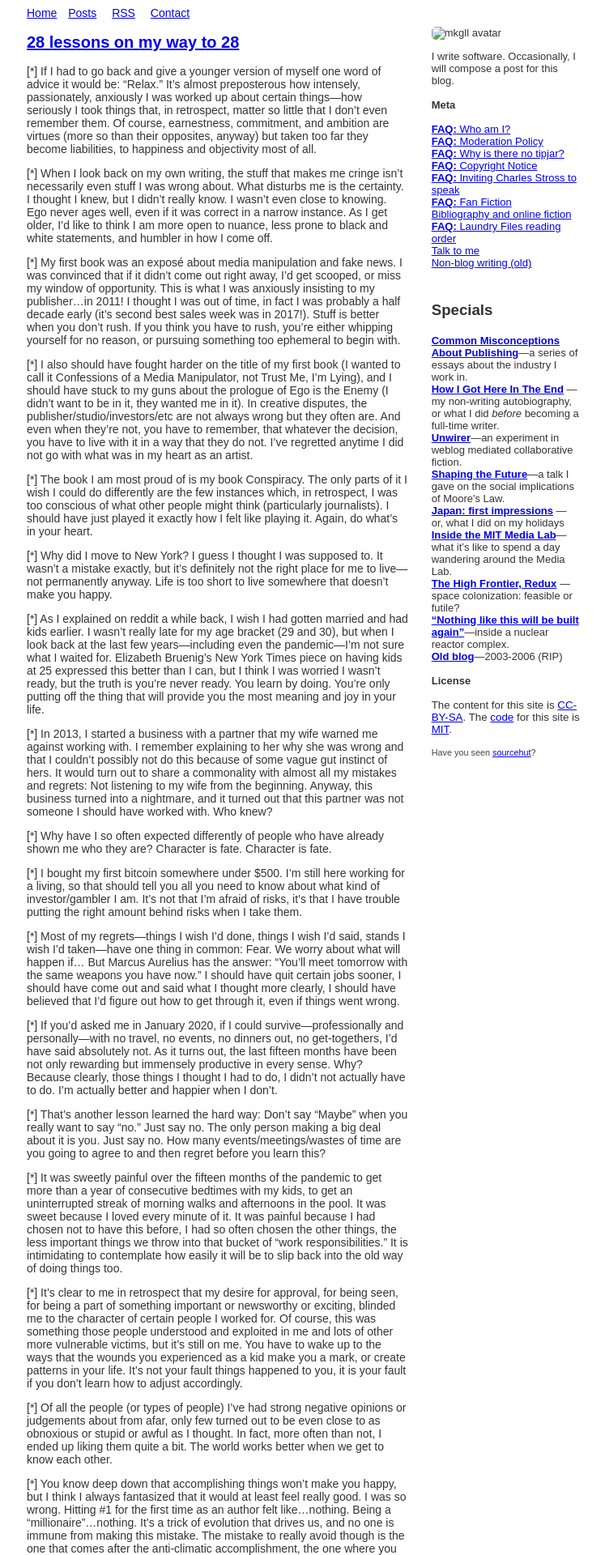
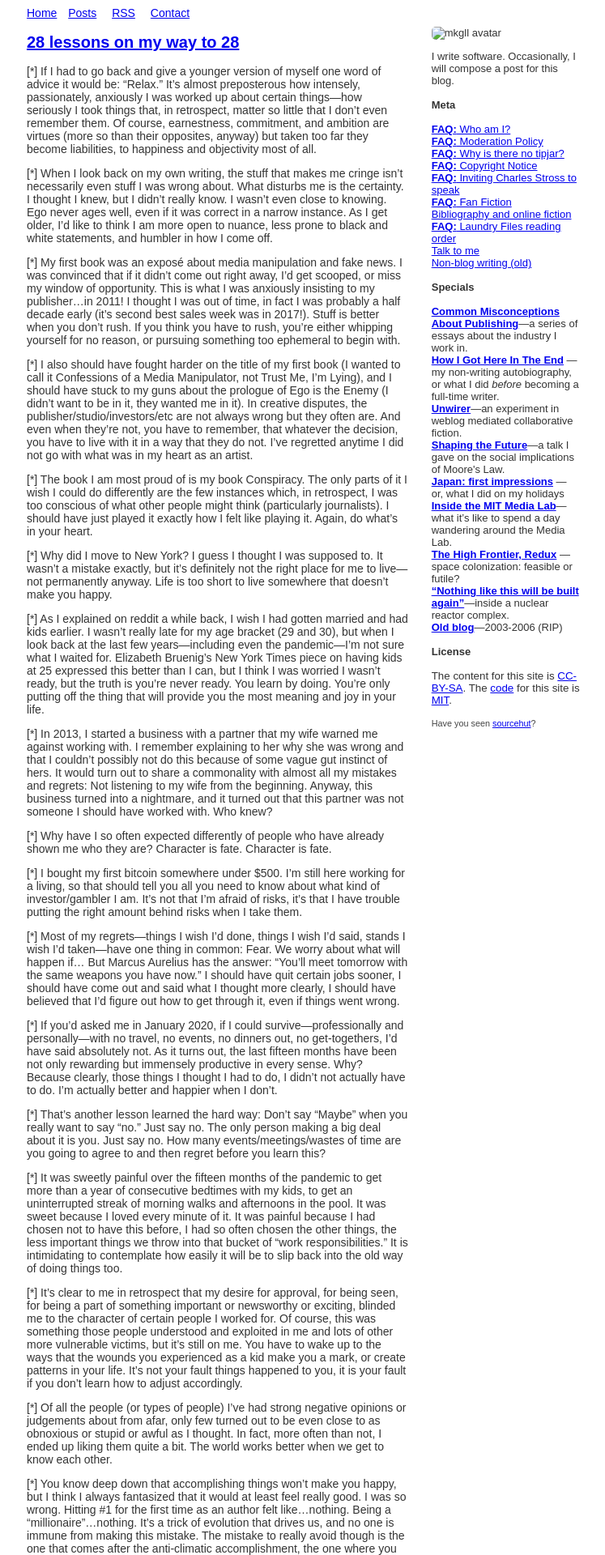
Before and after one commit to wakgill/drw4, a Jekyll site: the page built from index.html, in a window 1280 px wide. Shown: the top 1920 px of the page at 81% size, without its empty margins (265-1012 px from the left). Built offline with Jekyll 4.4.1, drawn with Linux system fonts in a browser that asks for light colours; the list of posts is cut into pages by our own code.

Commit message:
Update sidebar.html

```diff
--- a/_includes/sidebar.html
+++ b/_includes/sidebar.html
@@ -35,7 +35,7 @@
 </div>
 
     <div class="widget-specials widget">
-<h3 class="widget-header-no-arrow">Specials</h3>
+<h4 class="widget-header-no-arrow">Specials</h4>
     <div class="widget-content">
 <ul style="margin: 0;padding: 0;list-style: none;">
 <li><strong><a href="http://www.antipope.org/charlie/blog-static/2010/04/common-misconceptions-about-pu-1.html">Common Misconceptions About Publishing</a></strong>—a series of essays about the industry I work in.</li>
```
